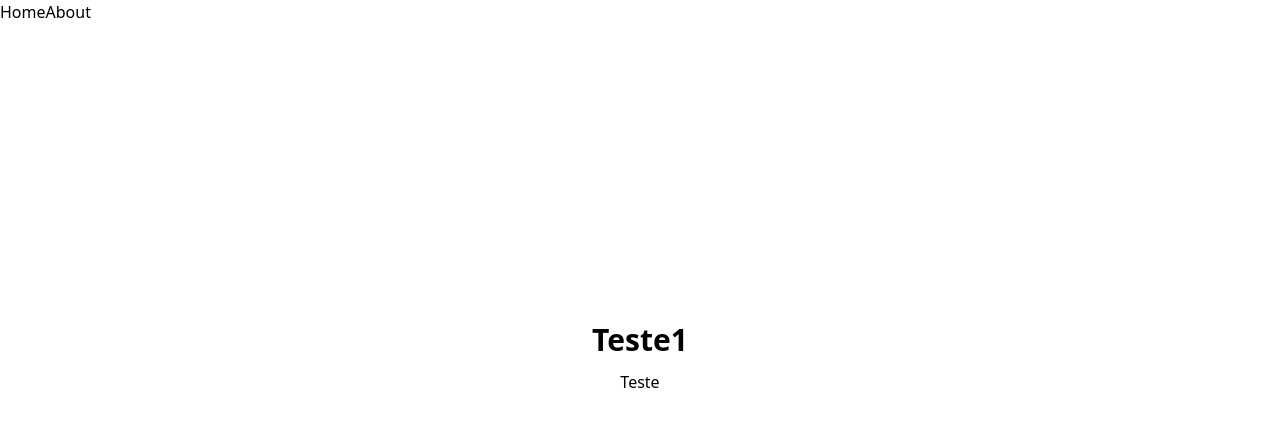
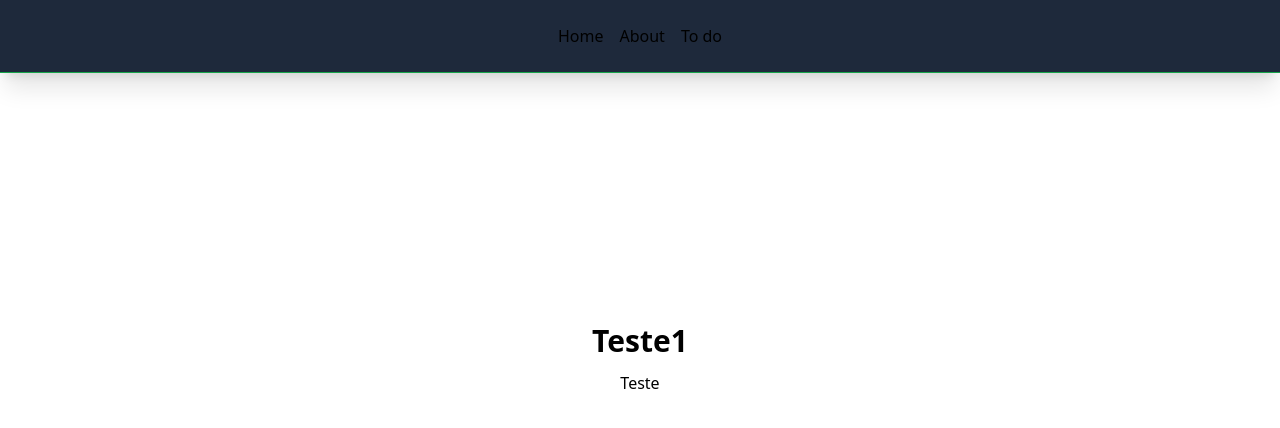
Before and after one commit to Raysson-ornelas/pokedex, a Next.js app: page / in a window 1280 px wide. Shown: the top 428 px of the page. Built offline with nearby package versions, Linux system fonts and the light colour scheme.

Commit message:
fea: create components

```diff
--- a/packages/components/Layout.tsx
+++ b/packages/components/Layout.tsx
@@ -13,7 +13,7 @@ function Layout(props: Props) {
     <>
       <NavBar />
       <Container>
-        <div className="grid gap-12 py-12">{children}</div>
+        <div>{children}</div>
       </Container>
     </>
   );
--- a/packages/components/NavBar.tsx
+++ b/packages/components/NavBar.tsx
@@ -1,11 +1,19 @@
 import Link from "next/link";
+import { Container } from "./core";
 
 function NavBar() {
   return (
-    <div>
-      <Link href="/">Home</Link>
-      <Link href="/about">About</Link>
-    </div>
+    <nav className="z-1 sticky top-0 bg-slate-800 max-w-full border-b border-green-600 shadow-xl p-6">
+      <Container>
+        <div className="flex items-center justify-center gap-4">
+          <Link href="/" className="">
+            Home
+          </Link>
+          <Link href="/about">About</Link>
+          <Link href="/todos">To do</Link>
+        </div>
+      </Container>
+    </nav>
   );
 }
 
--- a/packages/components/core.tsx
+++ b/packages/components/core.tsx
@@ -5,7 +5,8 @@ type ContainerProps = DetailedHTMLProps<
   HTMLDivElement
 >;
 
-const containerStyle = "container max-w-full px-4";
+const containerStyle =
+  "container max-w-full px-4 items-center grid justify-center";
 export const Container: FC<ContainerProps> = (props) => (
   <div {...props} className={containerStyle} />
 );
```
